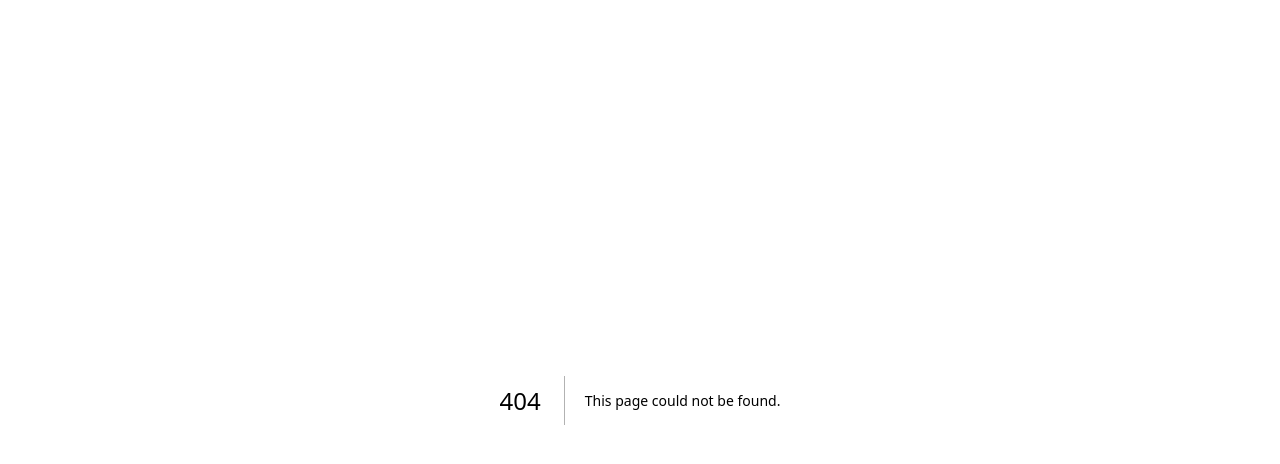
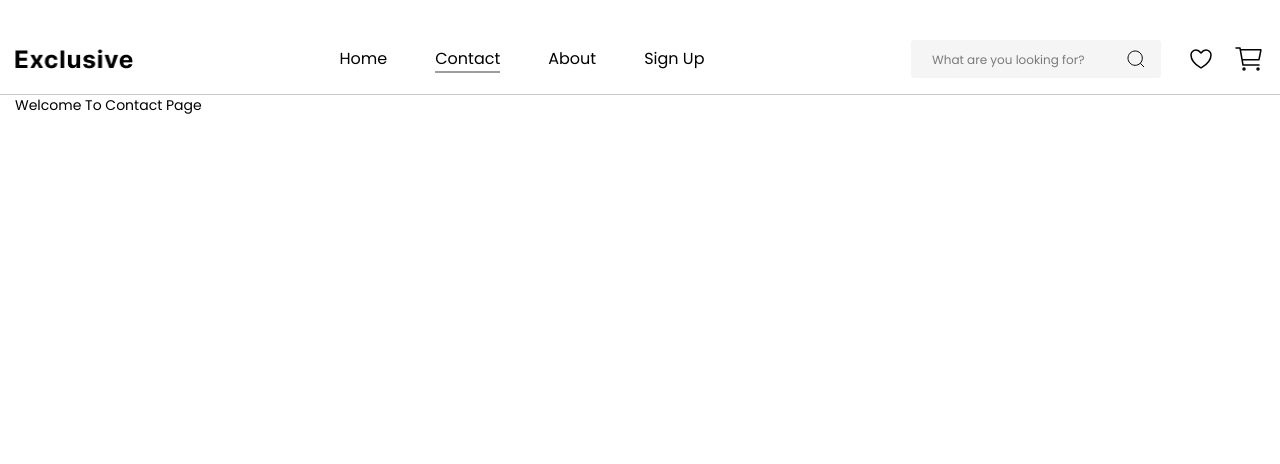
Before and after one commit to suraj88198/Ecommerce-Website, a Next.js app: page /contact in a window 1280 px wide. Before the commit this address had no page. Shown: the top 464 px of the page. Built offline with nearby package versions, Linux system fonts and the light colour scheme.

Commit message:
code update, added header file

```diff
--- /dev/null
+++ b/src/app/contact/page.tsx
@@ -0,0 +1,13 @@
+import React from 'react'
+
+const ContactUs = () => {
+  return (
+    <>
+      <div className='container'>
+         <h2>Welcome To Contact Page</h2>
+      </div>
+    </>
+  )
+}
+
+export default ContactUs
--- a/src/app/globals.css
+++ b/src/app/globals.css
@@ -372,6 +372,27 @@ body{
     &::before{
       display: none;
     }
+    li{
+      padding: 0px 0px 0px 0px;
+      margin: 0px 24px;
+      line-height: normal;
+      background: unset !important;
+      &::after{
+        display: none;
+      }
+      span{
+        font-size: 16px;
+        font-weight: 400;
+        color: #000000;
+        font-family: "Poppins", sans-serif;
+      }
+      &:hover{
+        border-bottom: 2px solid #9d9d9d !important;
+      }
+    }
+    li.ant-menu-item-selected{
+      border-bottom: 2px solid #9d9d9d !important;
+    }
   }
   .header-search{
     input{
--- a/src/app/layout.tsx
+++ b/src/app/layout.tsx
@@ -1,5 +1,6 @@
 import type { Metadata } from "next";
 import "./globals.css";
+import Header from "@/components/commonHeader/header";
 
 export const metadata: Metadata = {
   title: "Ecommerce Website",
@@ -17,8 +18,9 @@ export default function RootLayout({
   return (
     <html lang="en">
       <body>
+        <Header/>
         <div>{children}</div>
-        </body>
+      </body>
     </html>
   );
 }
--- a/src/app/page.tsx
+++ b/src/app/page.tsx
@@ -2,16 +2,14 @@
 
 import React from 'react';
 import Home from './home/page';
-import Header from '@/components/commonHeader/header';
-import HeaderRight from '@/components/headerRight/headerRight';
-
 
 
 const App: React.FC = () => {
-  return <>
-            <Header/>
-            <Home/>
-        </>;
+  return (
+    <>
+      <Home/>
+    </>
+  );
 };
 
 export default App;
--- a/src/components/commonHeader/header.tsx
+++ b/src/components/commonHeader/header.tsx
@@ -5,7 +5,7 @@ import HeaderRight from '../headerRight/headerRight'
 
 const Header = () => {
   return (
-    <div className='header-main bg-white border-b border-[#cccccc] py-2'>
+    <div className='header-main bg-white border-b border-[#cccccc] pt-10 pb-4'>
         <div className='container'>
             <div className='header-content flex items-center justify-between'>
               <HeaderLogo/>
--- a/src/components/headerLogo/headerLogo.tsx
+++ b/src/components/headerLogo/headerLogo.tsx
@@ -3,8 +3,8 @@ import React from 'react'
 
 const HeaderLogo = () => {
   return (
-    <div className='header-logo w-full max-w-[100px]'>
-        <Image src="/header-logo.png" alt="logo" width={120} height={120} />
+    <div className='header-logo w-full max-w-[118px]'>
+        <Image src="/header-logo2.png" alt="logo" width={118} height={120} />
     </div>
   )
 }
--- a/src/components/navMenu/navMenu.tsx
+++ b/src/components/navMenu/navMenu.tsx
@@ -1,46 +1,48 @@
-import React, { useState } from 'react';
+'use client';
+import React from 'react';
 import type { MenuProps } from 'antd';
 import { Menu } from 'antd';
+import { usePathname, useRouter } from 'next/navigation';
 
 type MenuItem = Required<MenuProps>['items'][number];
 
 const items: MenuItem[] = [
   {
     label: 'Home',
-    key: 'home',
+    key: '/',
   },
   {
     label: 'Contact',
-    key: 'contact',
+    key: '/contact',
   },
   {
     label: 'About',
-    key: 'aboutSubMenu',
-    children: [
-      {
-        type: 'group',
-        children: [
-          { label: 'Option 1', key: 'setting:1' },
-          { label: 'Option 2', key: 'setting:2' },
-        ],
-      },
-    ],
+    key: '/about',
+    // children: [
+    //   {
+    //     type: 'group',
+    //     children: [
+    //       { label: 'Company', key: '/about/company' },
+    //       { label: 'Team', key: '/about/team' },
+    //     ],
+    //   },
+    // ],
   },
   {
     label: 'Sign Up',
-    key: 'signUp',
+    key: '/signup',
   },
 ];
 
 const NavMenu: React.FC = () => {
-  const [current, setCurrent] = useState('mail');
+  const pathname = usePathname();
+  const router = useRouter();
 
   const onClick: MenuProps['onClick'] = (e) => {
-    console.log('click ', e);
-    setCurrent(e.key);
+    router.push(e.key);
   };
 
-  return <Menu className='w-full headerNavMenu justify-center' onClick={onClick} selectedKeys={[current]} mode="horizontal" items={items} />;
+  return <Menu className='w-full headerNavMenu justify-center' onClick={onClick} selectedKeys={[pathname]} mode="horizontal" items={items} />;
 };
 
 export default NavMenu;
```
Also changed, not shown: public/header-logo2.png (added).
